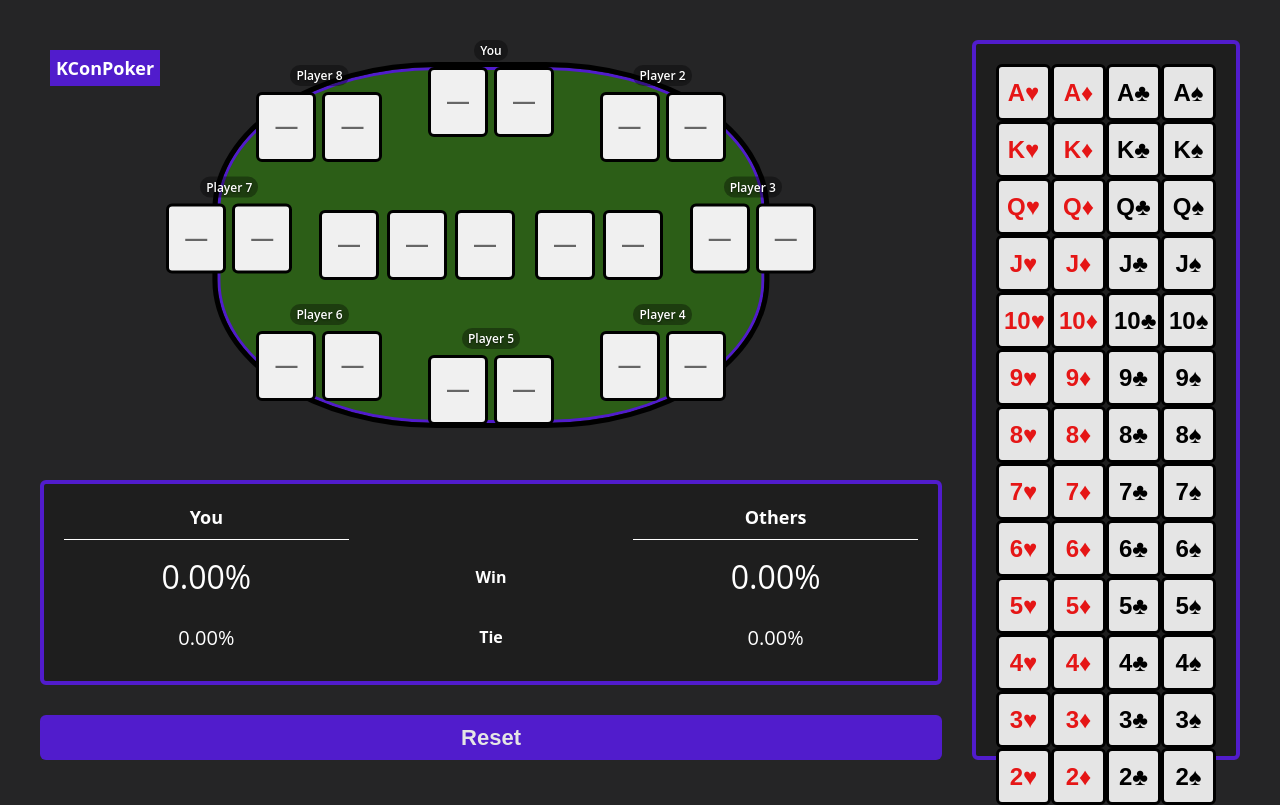
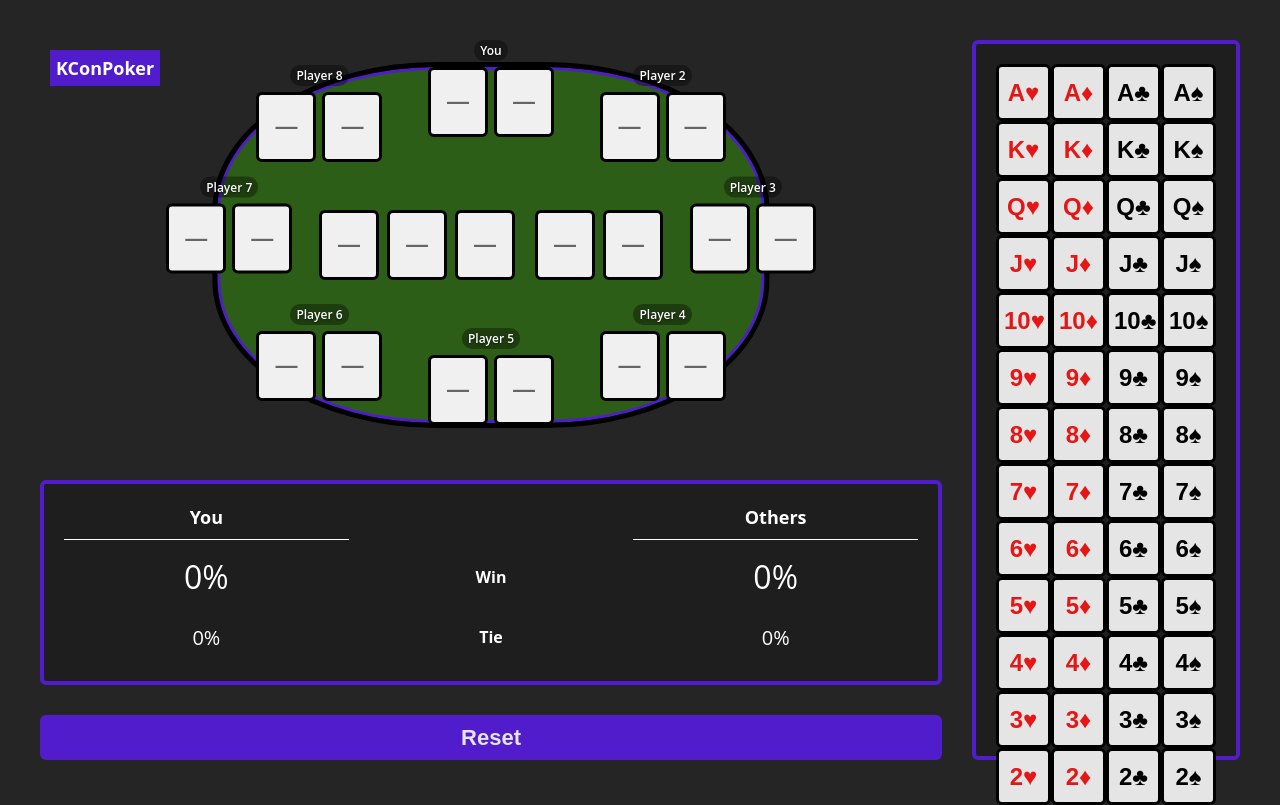
Before and after one commit to PlainOldKevin/KConPoker, a React (Vite) app in the folder client/: page / in a window 1280 px wide. Built offline with nearby package versions, Linux system fonts and the light colour scheme; no server answers.

Commit message:
removed decimal points

```diff
--- a/client/src/components/PlayerStats/PlayerStats.tsx
+++ b/client/src/components/PlayerStats/PlayerStats.tsx
@@ -9,7 +9,7 @@ interface PlayerStatsProps {
 }
 
 // Shared display formatter for odds values
-const formatPct = (value: number) => `${value.toFixed(2)}%`;
+const formatPct = (value: number) => `${value}%`;
 
 export default function PlayerStats({
   yourWinPct,
```
Also changed, not shown: 1 other file (tests, documents, lock files or other folders).
